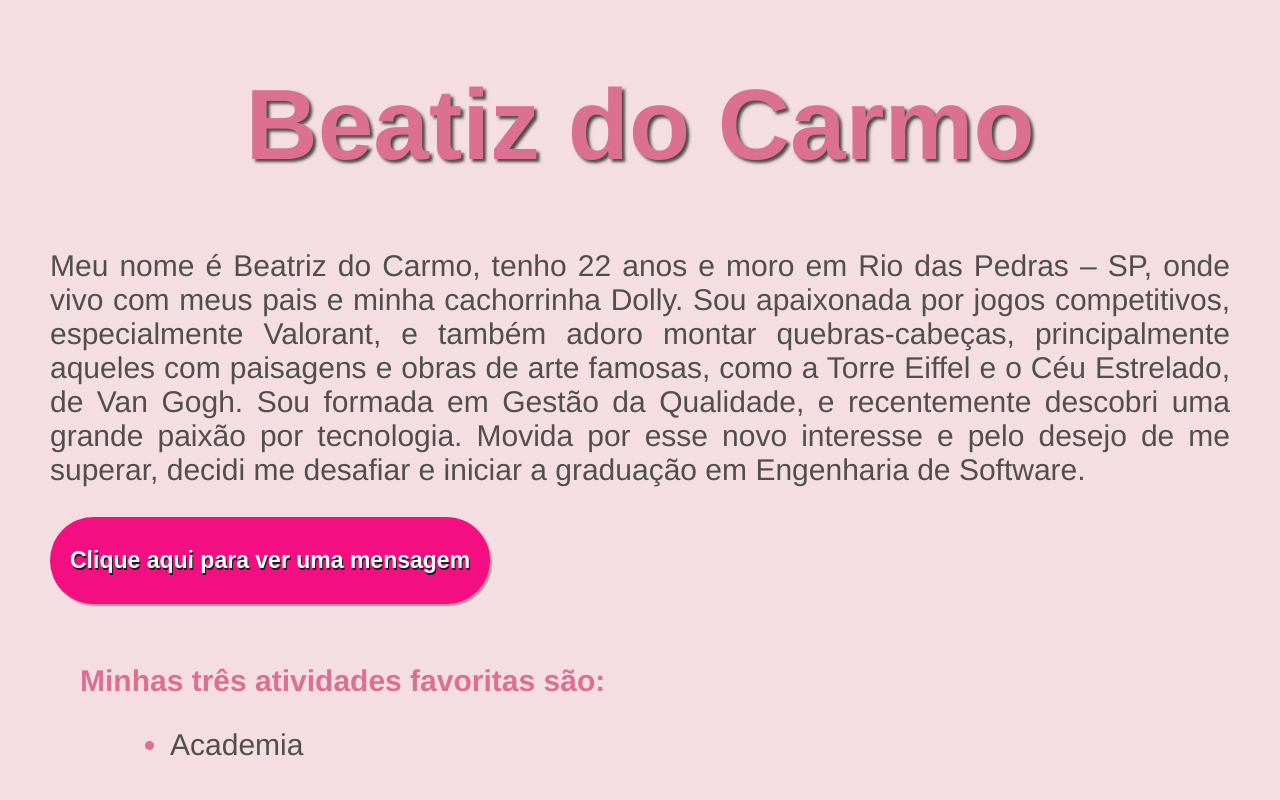
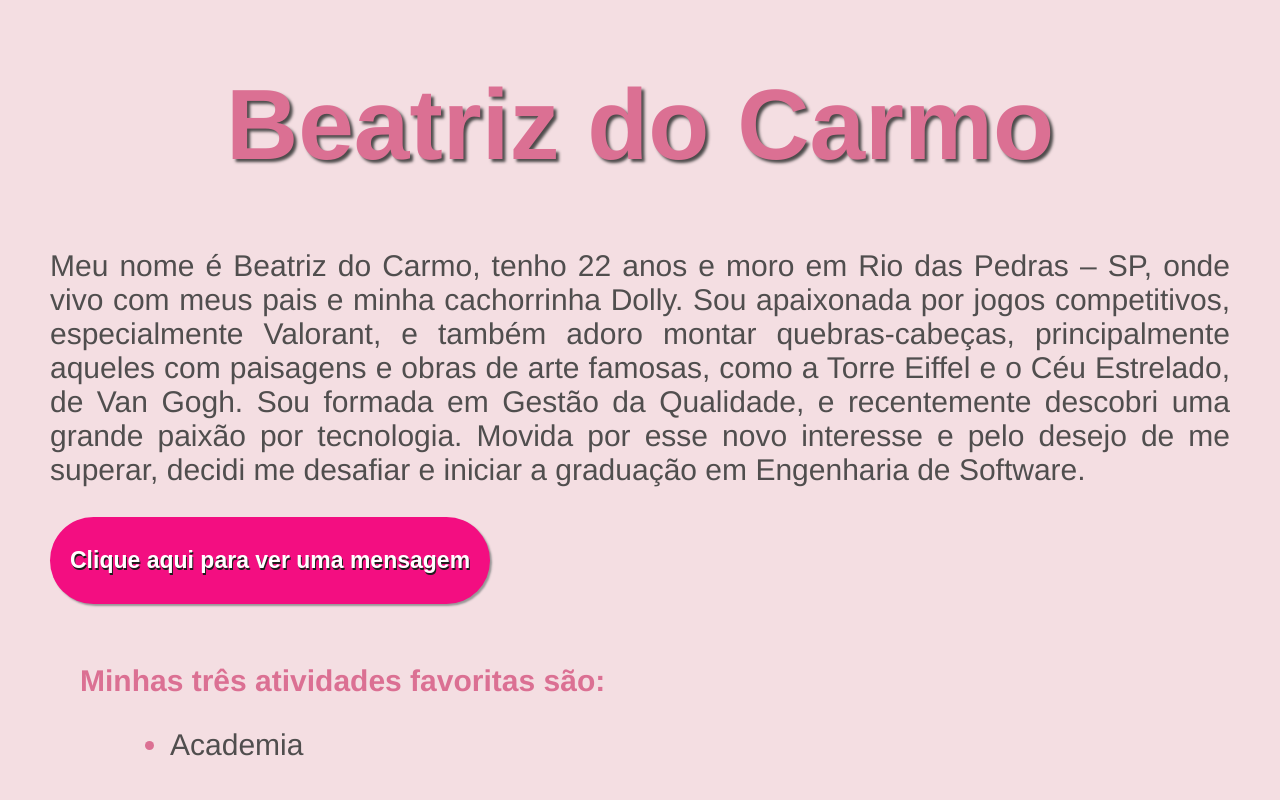
Before and after one commit to atrixyy/Trabalho-FDS, a plain HTML site: page index.html in a window 1280 px wide. Shown: the top 800 px of the page. Drawn offline with Linux system fonts and the light colour scheme.

Commit message:
Update index.html

```diff
--- a/index.html
+++ b/index.html
@@ -7,7 +7,7 @@
     <link rel="stylesheet" href="estilo.css">
 </head>
 <body>
-    <h1>Beatiz do Carmo</h1>
+    <h1>Beatriz do Carmo</h1>
     <p>Meu nome é Beatriz do Carmo, tenho 22 anos e moro em Rio das Pedras – SP, onde vivo com meus pais e minha cachorrinha Dolly. Sou apaixonada por jogos competitivos, especialmente Valorant, e também adoro montar quebras-cabeças, principalmente aqueles com paisagens e obras de arte famosas, como a Torre Eiffel e o Céu Estrelado, de Van Gogh. Sou formada em Gestão da Qualidade, e recentemente descobri uma grande paixão por tecnologia. Movida por esse novo interesse e pelo desejo de me superar, decidi me desafiar e iniciar a graduação em Engenharia de Software.</p>
 
     <button id="botao">Clique aqui para ver uma mensagem</button>
```
